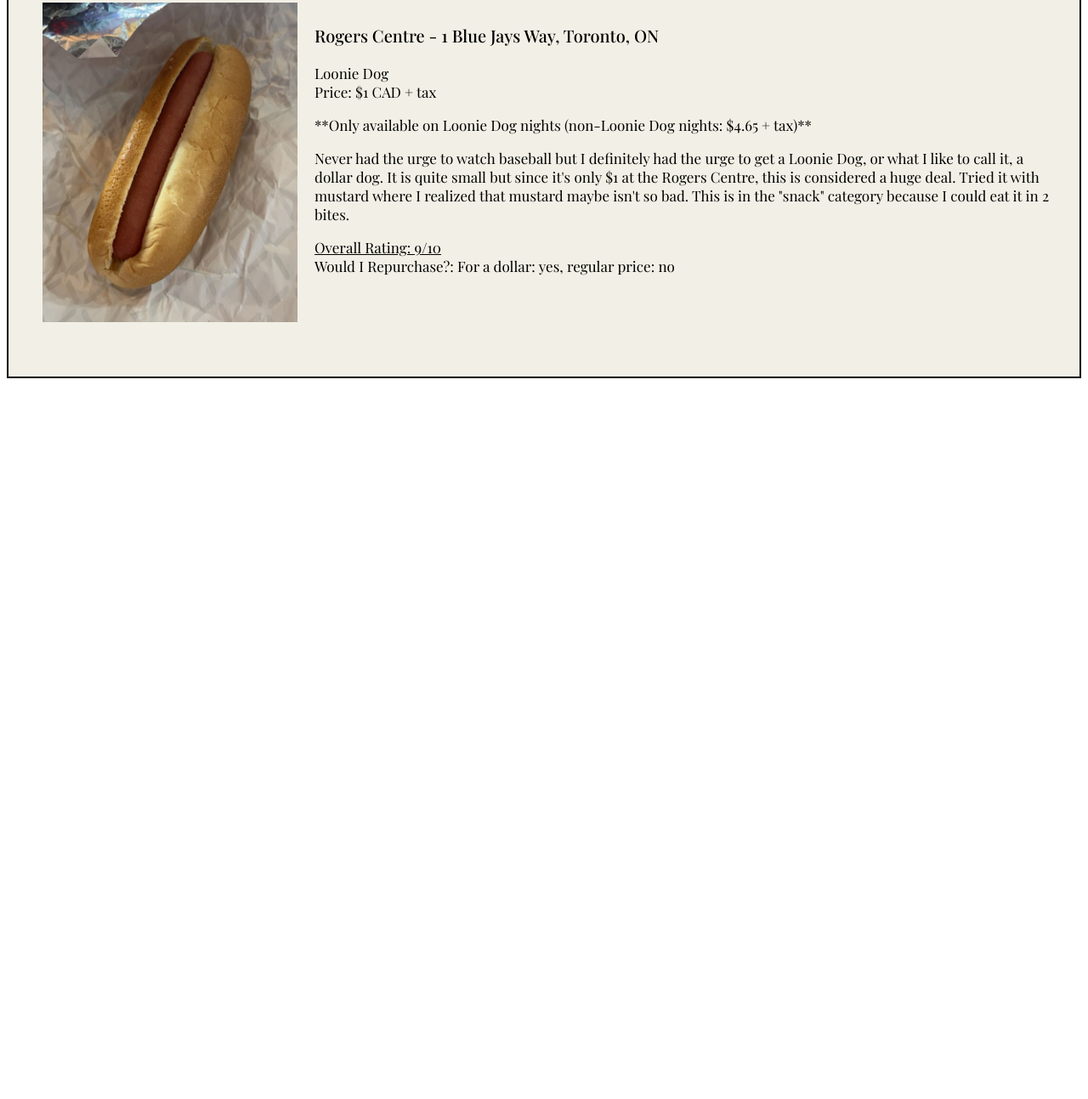
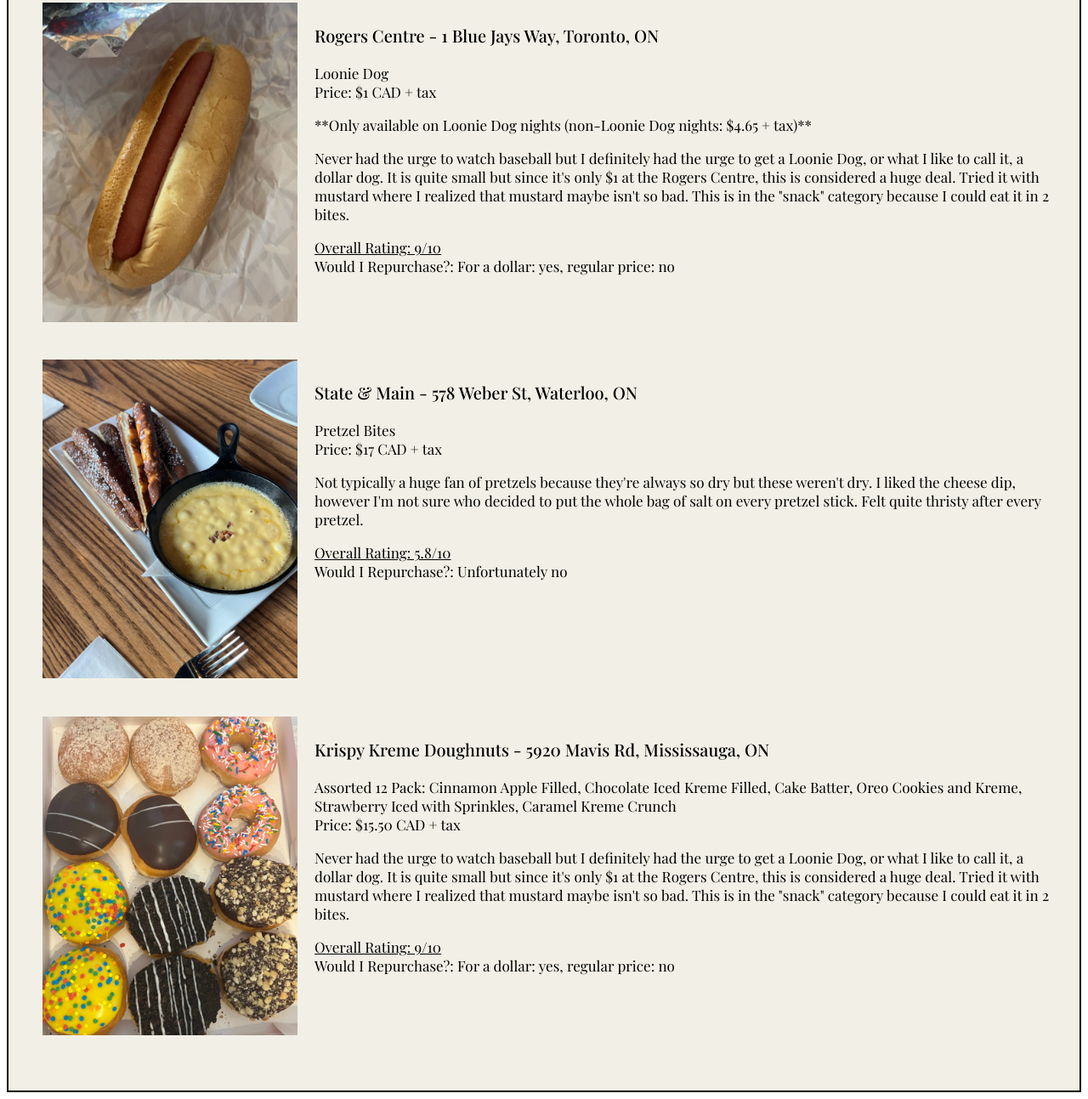
Before and after one commit to annikazamora/a3-page3, a plain HTML site: page index.html in a window 1280 px wide. Shown: the part 1561-2854 px from the top of the page at 85% size. Before the commit the page ends 2014 px from the top, so only its background shows below. Drawn offline with nearby package versions, Linux system fonts and the light colour scheme; a web font is replaced by a local one.

Commit message:
started donuts

```diff
--- a/index.html
+++ b/index.html
@@ -5,7 +5,7 @@
     <meta name="viewport" content="width=device-width, initial-scale=1.0">
     <title>Assignment 3: Personal Website Design and Implementation</title>
 
-    <!-- BREAKFAST PAGE -->
+    <!-- SNACK PAGE -->
 
     <link rel="preconnect" href="https://fonts.googleapis.com">
     <link rel="preconnect" href="https://fonts.gstatic.com" crossorigin>
@@ -135,7 +135,6 @@
       <li><a href="https://annikazamora.github.io/a3-page2/">Lunch/Dinner</a></li>
       <li><a href="https://annikazamora.github.io/a3-page3/">Snacks</a></li>
       <li><a href="https://annikazamora.github.io/a3-about-contact-page/">About/Contact</a></li>
-
     </ul>
 
       <h2>
@@ -240,24 +239,57 @@
               Would I Repurchase?: For a dollar: yes, regular price: no
             </p>
           </div>
+      </div>
 
+      <div class="section">
+        <img src="pretzel.jpeg" alt="Pretzel Sticks with Cheese Sauce">
 
+        <div class="rightText">
+          <h3>
+            State &amp Main - 578 Weber St, Waterloo, ON
+          </h3>
 
+          <p>
+            Pretzel Bites <br>
+            Price: $17 CAD + tax
+          </p>
 
+          <p>
+            Not typically a huge fan of pretzels because they're always so dry but these weren't dry. I liked the cheese dip, however I'm not sure who decided to put the whole bag of salt on every pretzel stick. Felt quite thristy after every pretzel.
+          </p>
 
+          <p><u> Overall Rating: 5.8/10 </u> <br>
+            Would I Repurchase?: Unfortunately no
+          </p>
+        </div>
+      </div>
 
+      <div class="section">
+          <img src="donuts.jpeg" alt="Box of Assorted Donuts">
 
+          <div class="rightText">
+            <h3>
+              Krispy Kreme Doughnuts - 5920 Mavis Rd, Mississauga, ON
+            </h3>
 
+            <p>
+              Assorted 12 Pack: Cinnamon Apple Filled, Chocolate Iced Kreme Filled, Cake Batter, Oreo Cookies and Kreme, Strawberry Iced with Sprinkles, Caramel Kreme Crunch <br>
+              Price: $15.50 CAD + tax
+            </p>
 
+            <p>
+              Never had the urge to watch baseball but I definitely had the urge to get a Loonie Dog, or what I like to call it, a dollar dog. It is quite small but since it's only $1 at the Rogers Centre, this is considered a huge deal. Tried it with mustard where I realized that mustard maybe isn't so bad. This is in the "snack" category because I could eat it in 2 bites.
+            </p>
 
+            <p><u> Overall Rating: 9/10 </u> <br>
+              Would I Repurchase?: For a dollar: yes, regular price: no
+            </p>
+        </div>
+      </div>
 
 
 
 
     </div>
-
-
-
   </body>
-
 </html>
```
